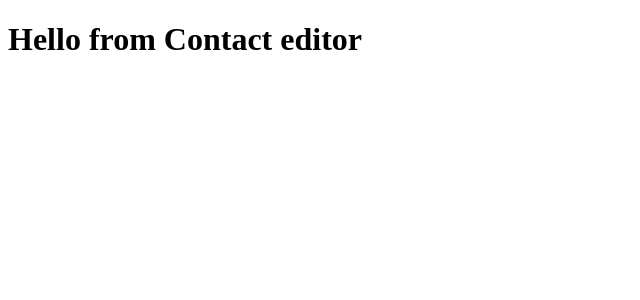
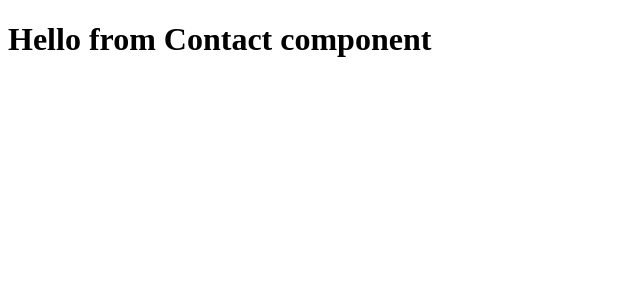
Before and after one commit to ginderick/angular-contact-app, an Angular app: page / in a window 1280 px wide. Shown: the top 300 px of the page, without its empty margins (0-640 px from the left). Built offline with nearby package versions, Linux system fonts and the light colour scheme.

Commit message:
rename contact-editor component to contact component

```diff
--- a/src/app/app.module.ts
+++ b/src/app/app.module.ts
@@ -3,15 +3,15 @@ import { BrowserModule } from '@angular/platform-browser';
 
 import { AppRoutingModule } from './app-routing.module';
 import { AppComponent } from './app.component';
-import { ContactEditorComponent } from './contact-editor/contact-editor.component';
+import { ContactComponent } from './contact/contact.component';
 import { RouterModule } from '@angular/router';
 
 @NgModule({
-  declarations: [AppComponent, ContactEditorComponent],
+  declarations: [AppComponent, ContactComponent],
   imports: [
     BrowserModule,
     AppRoutingModule,
-    RouterModule.forRoot([{ path: '', component: ContactEditorComponent }]),
+    RouterModule.forRoot([{ path: '', component: ContactComponent }]),
   ],
   providers: [],
   bootstrap: [AppComponent],
--- a/src/app/contact-editor/contact-editor.component.html
+++ /dev/null
@@ -1 +0,0 @@
-<h1>Hello from Contact editor</h1>
--- /dev/null
+++ b/src/app/contact/contact.component.html
@@ -0,0 +1 @@
+<h1>Hello from Contact component</h1>
```
Also changed, not shown: src/app/contact-editor/contact-editor.component.ts (deleted, +0 -8 lines), src/app/contact/contact.component.ts (added, +8 -0 lines), src/app/contact/contact.component.css (added).
